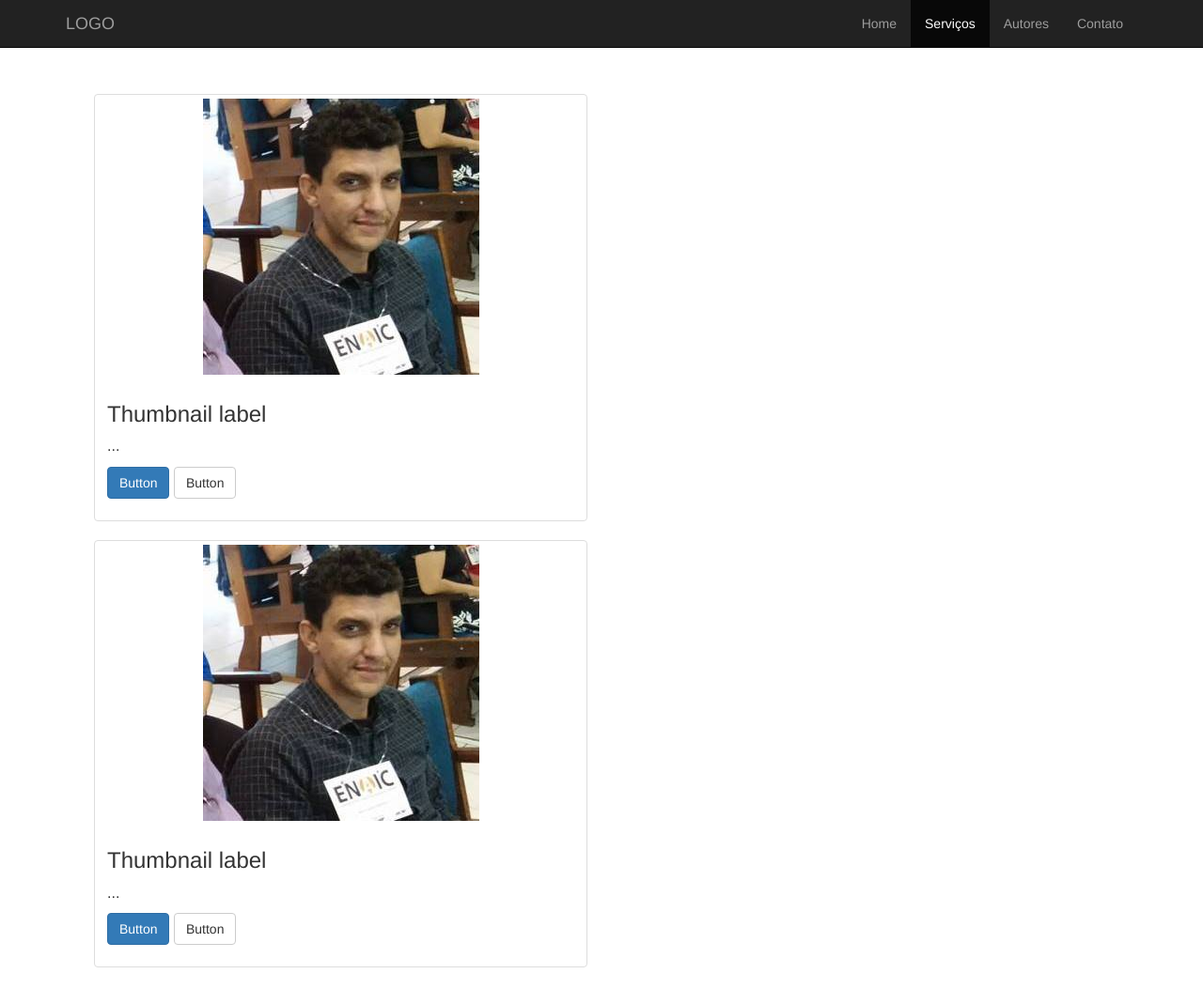
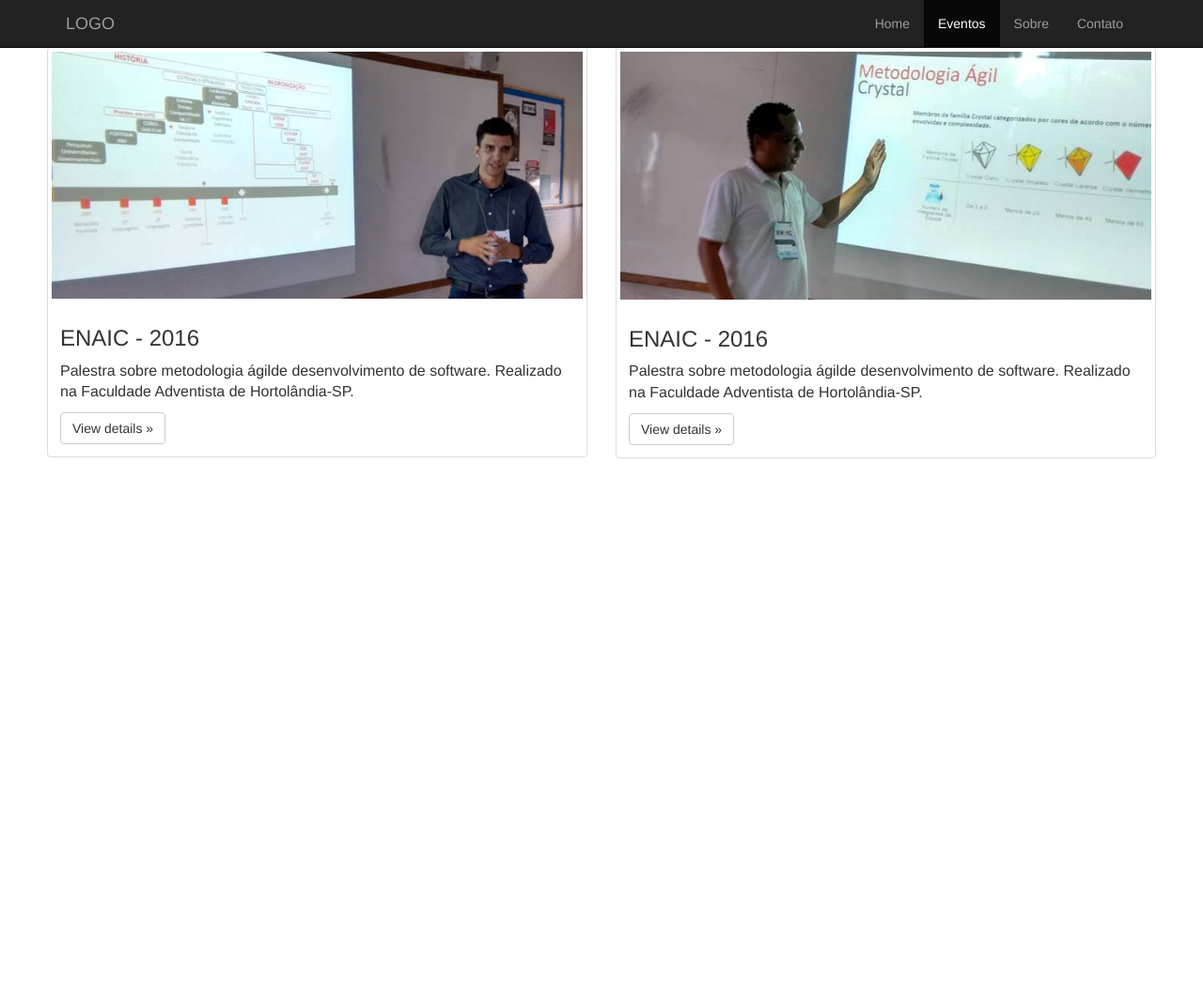
Before and after one commit to MrVillasBoas/3Pdraw, a plain HTML site: page eventos.html in a window 1280 px wide. Shown: the whole page at 94% size. After the commit the page ends 800 px from the top, so only its background shows below. Drawn offline with Linux system fonts and the light colour scheme.

Commit message:
Inserção de Page Eventos

```diff
--- a/assets/css/custom.css
+++ b/assets/css/custom.css
@@ -24,10 +24,10 @@ p{
 	background-position: center 25px;
 }
 .autores{
-	padding: 100px;
+	padding: 50px;
 }
 .fotos{
-	padding: 100px;
+	padding: 50px;
 }
 .contato{
 	padding: 50px;
--- a/servicos.html
+++ b/eventos.html
@@ -23,36 +23,34 @@
         <div id="navbar" class="collapse navbar-collapse">
           <ul class="nav navbar-nav pull-right"> <!-- empurrouitens a direita -->
             <li ><a href="index.html" target="">Home</a></li>
-            <li class="active"><a href="#service">Serviços</a></li>
-            <li ><a href="autores.html" target="">Autores</a></li>
+            <li class="active"><a href="#eventos">Eventos</a></li>
+            <li ><a href="sobre.html" target="">Sobre</a></li>
             <li><a href="contato.html">Contato</a></li>
           </ul>
         </div><!--/.nav-collapse -->
       </div>
     </nav>
-
-    <section class="fotos">
-     <div class="row">
+    <!-- Criação do Thumbnail 1 -->
+    <section class="fotos"><!-- classe para baixar padding -->
+    <div class="row">
       <div class="col-sm-6 col-md-6">
         <div class="thumbnail">
-          <img src="assets/images/milton-autor.jpg" alt="Milton">
+          <img src="assets/images/milton-eventos.jpg" alt="Milton">
           <div class="caption">
-            <h3>Thumbnail label</h3>
-            <p>...</p>
-            <p><a href="#" class="btn btn-primary" role="button">Button</a> <a href="#" class="btn btn-default" role="button">Button</a></p>
+            <h3>ENAIC - 2016</h3>
+            <p>Palestra sobre metodologia ágilde desenvolvimento de software. Realizado na Faculdade Adventista de Hortolândia-SP.</p>
+            <a class="btn btn-default" href="#" role="button">View details »</a>
           </div>
         </div>
       </div>
-    </div>
-
-    <div class="row">
+      <!-- Criação do Thumbnail 2 -->
       <div class="col-sm-6 col-md-6">
         <div class="thumbnail">
-          <img src="assets/images/milton-autor.jpg" alt="Milton">
+          <img src="assets/images/reginaldo-eventos.jpg" alt="Reginaldo">
           <div class="caption">
-            <h3>Thumbnail label</h3>
-            <p>...</p>
-            <p><a href="#" class="btn btn-primary" role="button">Button</a> <a href="#" class="btn btn-default" role="button">Button</a></p>
+            <h3>ENAIC - 2016</h3>
+            <p>Palestra sobre metodologia ágilde desenvolvimento de software. Realizado na Faculdade Adventista de Hortolândia-SP.</p>
+            <a class="btn btn-default" href="#" role="button">View details »</a>
           </div>
         </div>
       </div>
```
Also changed, not shown: contato.html (+3 -3 lines), index.html (+2 -2 lines), sobre.html (renamed from autores.html, +2 -2 lines), assets/images/milton-eventos.jpg (added), assets/images/reginaldo-eventos.jpg (added).
